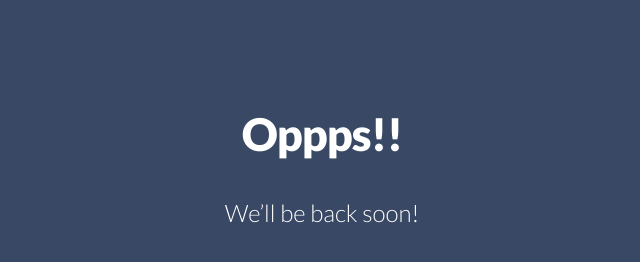
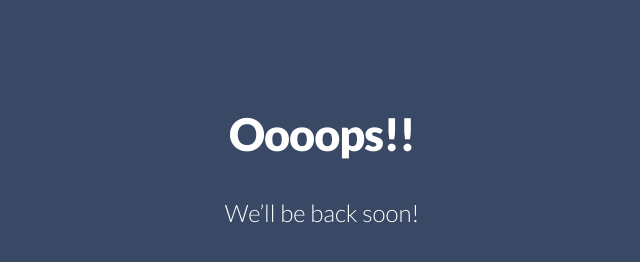
Before and after one commit to duyetdev/50x.duyetdev.com, a plain HTML site: page index.html in a window 1280 px wide. Shown: the whole page, without its empty margins (318-958 px from the left). Drawn offline with nearby package versions, Linux system fonts and the light colour scheme.

Commit message:
Change index

```diff
--- a/index.html
+++ b/index.html
@@ -72,7 +72,7 @@
 	<div class="container">
 		<div class="row">
 			<div class="col-sm-12 col-md-12 col-lg-12">
-				<h1>Oppps!!</h1>
+				<h1>Oooops!!</h1>
 				<h2 class="subtitle">We&rsquo;ll be back soon!</h2>
 			</div>
 		</div>
```
